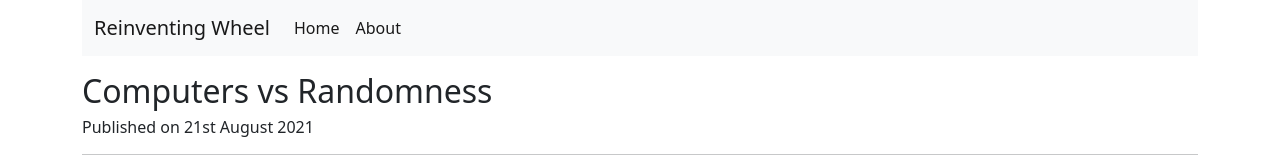
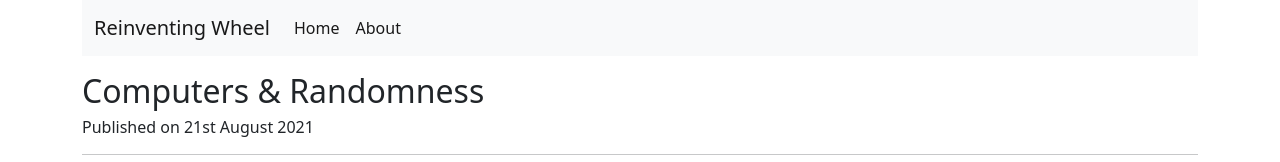
Before and after one commit to keshav-sarraf/rw-frontend, a Vue app: page /random-number-generator in a window 1280 px wide. Shown: the top 162 px of the page. Built offline with nearby package versions, Linux system fonts and the light colour scheme.

Commit message:
Renamed the title and added read time

```diff
--- a/src/assets/posts/posts.json
+++ b/src/assets/posts/posts.json
@@ -1,10 +1,10 @@
 {
     "posts" : [
         {
-            "title" : "Computers vs Randomness",
+            "title" : "Computers & Randomness",
             "description" : "Computers were designed to be deterministic, and yet they are able to generate randomness. In this post we go back in history and take a look at the first computational random number generator",
             "date" : "21st August 2021",
-            "read_duration" : "3 minutes read",
+            "read_duration" : "10 minutes read",
             "labels" : ["Maths", "Computers"],
             "router_link" : "/random-number-generator"
         }
--- a/src/components/posts/RandNumGen.vue
+++ b/src/components/posts/RandNumGen.vue
@@ -4,7 +4,7 @@
 <template>
 <div class="container">
 
-    <h2>Computers vs Randomness</h2>
+    <h2>Computers & Randomness</h2>
     <h6>Published on 21st August 2021</h6>
     <hr>
 
```
